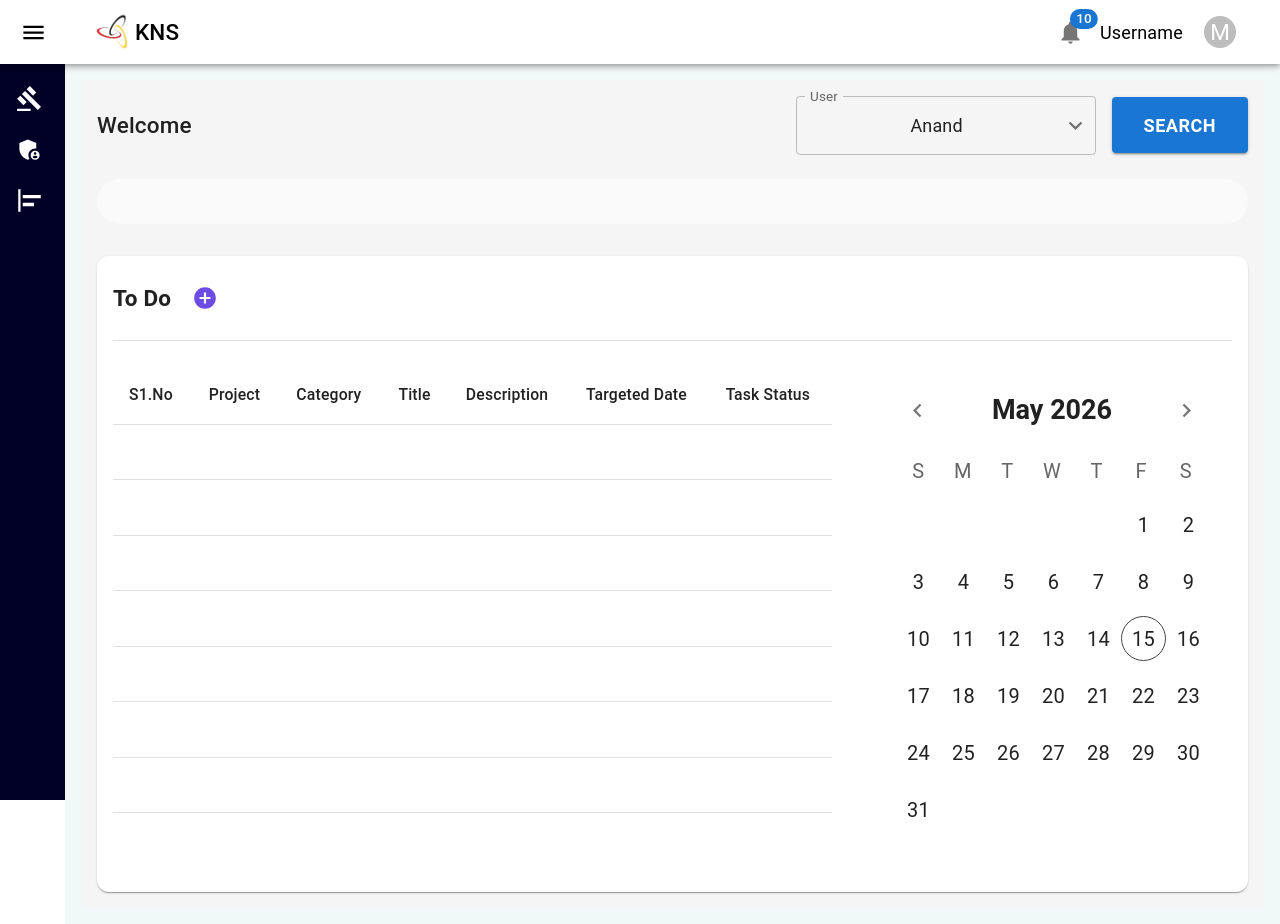
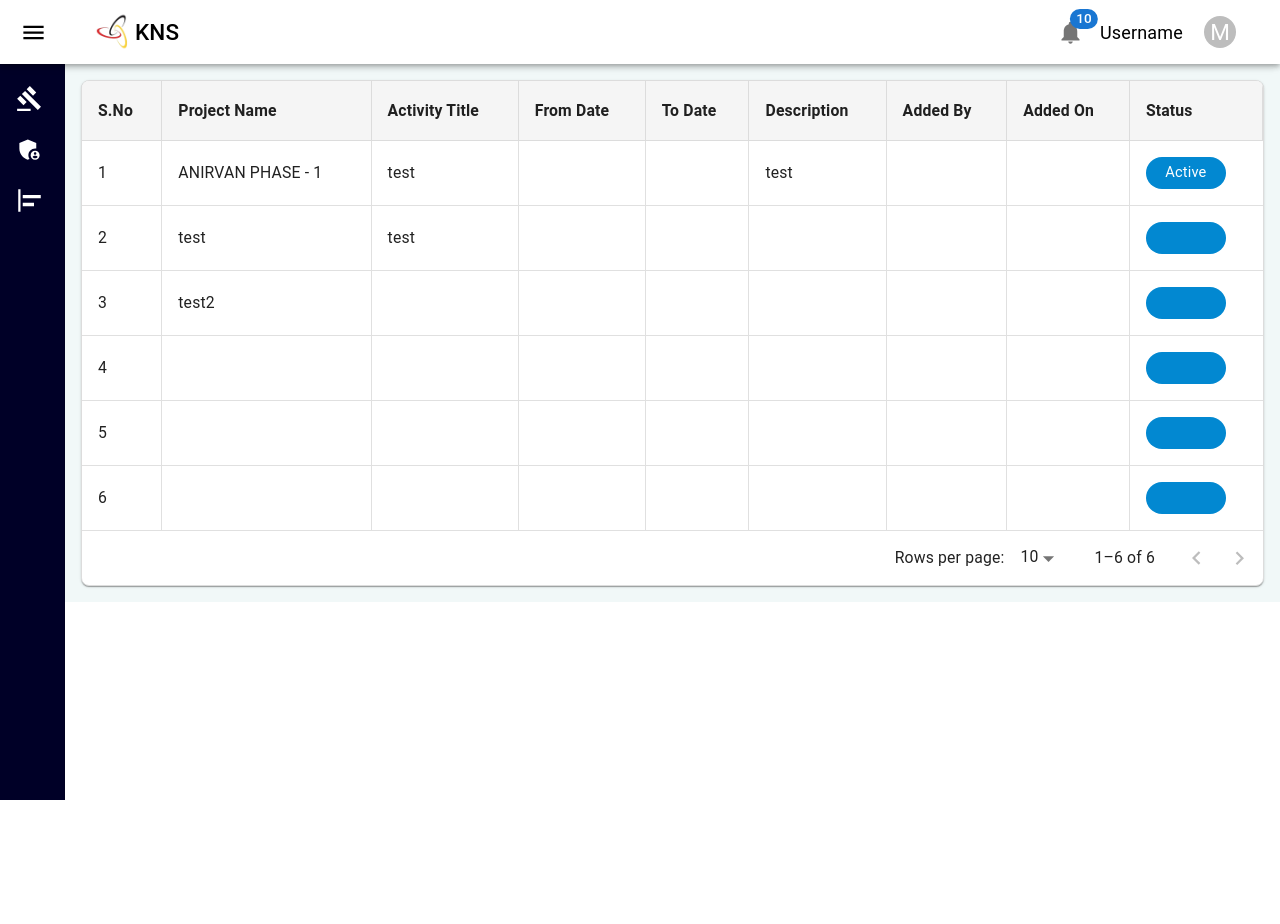
Before and after one commit to harshuharshi222-hash/react-js-project, a React (Vite) app: page / in a window 1280 px wide. After the commit the page ends 800 px from the top, so only its background shows below. Built offline with nearby package versions, Linux system fonts and the light colour scheme.

Commit message:
fix: column style

```diff
--- a/src/components/sideBar.jsx
+++ b/src/components/sideBar.jsx
@@ -332,8 +332,8 @@ export default function MiniDrawer() {
                 <DrawerHeader />
                 {/* <CreateCL></CreateCL> */}
                 {/* <Promo></Promo> */}
-                <Dashboard></Dashboard>
-                {/* <PromotionalActivity></PromotionalActivity> */}
+                {/* <Dashboard></Dashboard> */}
+                <PromotionalActivity></PromotionalActivity>
                 {/* <CustomizedTables></CustomizedTables> */}
             </Box>
         </Box >
--- a/src/components/table.jsx
+++ b/src/components/table.jsx
@@ -106,85 +106,167 @@ export default function PromotionalActivity() {
   };
 
   return (
-    <Box sx={{ background: "#f5f5f5", minHeight: "100vh", p: 2 }}>
-      {/* Header */}
-      <Box
-        sx={{
-          display: "flex",
-          justifyContent: "space-between",
-          alignItems: "center",
-          mb: 2,
-        }}
-      >
-        <Typography variant="h6" sx={{fontWeight:700}}>
-          Promotional Activity
-          <IconButton>
-                                   <AddCircleIcon
-                                     sx={{
-                                       color: "#6c4ce3",
-                                       fontSize: 36,
-                                       padding:"5px",
-                                       margin:"5px",
+    // <Box sx={{ background: "#f5f5f5", minHeight: "100vh", p: 2 }}>
+    //   {/* Header */}
+    //   <Box
+    //     sx={{
+    //       display: "flex",
+    //       justifyContent: "space-between",
+    //       alignItems: "center",
+    //       mb: 2,
+    //     }}
+    //   >
+    //     <Typography variant="h6" sx={{fontWeight:700}}>
+    //       Promotional Activity
+    //       <IconButton>
+    //                                <AddCircleIcon
+    //                                  sx={{
+    //                                    color: "#6c4ce3",
+    //                                    fontSize: 36,
+    //                                    padding:"5px",
+    //                                    margin:"5px",
 
-                                     }}
-                                   />
-                                 </IconButton>
-        </Typography>
+    //                                  }}
+    //                                />
+    //                              </IconButton>
+    //     </Typography>
 
 
 
-                                 {/* <Divider sx={{mb:3}}/> */}
-        <Box sx={{ display: "flex", gap: 2 }}>
-            <FormControl size="small" sx={{ minWidth: 20   }}>
+    //                              {/* <Divider sx={{mb:3}}/> */}
+    //     <Box sx={{ display: "flex", gap: 2 }}>
+    //         <FormControl size="small" sx={{ minWidth: 20   }}>
 
-            <Select label="Project" >
-              <MenuItem value="">SL No</MenuItem>
-              <MenuItem value="1">PRO</MenuItem>
-              <MenuItem value="2">ANi</MenuItem>
-            </Select>
-          </FormControl>
+    //         <Select label="Project" >
+    //           <MenuItem value="">SL No</MenuItem>
+    //           <MenuItem value="1">PRO</MenuItem>
+    //           <MenuItem value="2">ANi</MenuItem>
+    //         </Select>
+    //       </FormControl>
 
 
 
-          <FormControl size="small" sx={{ minWidth: 220 }}>
-            <InputLabel>Project</InputLabel>
-            <Select label="Project">
-              <MenuItem value="">All</MenuItem>
-              <MenuItem value="1">ANIRVAN PHASE - 1</MenuItem>
-              <MenuItem value="2">ANIRVAN PHASE - 4</MenuItem>
-            </Select>
-          </FormControl>
+    //       <FormControl size="small" sx={{ minWidth: 220 }}>
+    //         <InputLabel>Project</InputLabel>
+    //         <Select label="Project">
+    //           <MenuItem value="">All</MenuItem>
+    //           <MenuItem value="1">ANIRVAN PHASE - 1</MenuItem>
+    //           <MenuItem value="2">ANIRVAN PHASE - 4</MenuItem>
+    //         </Select>
+    //       </FormControl>
 
-          <FormControl size="small" sx={{ minWidth: 160 }}>
-            <InputLabel>Status</InputLabel>
-            <Select label="Status">
-              <MenuItem value="">All</MenuItem>
-              <MenuItem value="Active">Active</MenuItem>
-              <MenuItem value="Inactive">Inactive</MenuItem>
-            </Select>
-          </FormControl>
+    //       <FormControl size="small" sx={{ minWidth: 160 }}>
+    //         <InputLabel>Status</InputLabel>
+    //         <Select label="Status">
+    //           <MenuItem value="">All</MenuItem>
+    //           <MenuItem value="Active">Active</MenuItem>
+    //           <MenuItem value="Inactive">Inactive</MenuItem>
+    //         </Select>
+    //       </FormControl>
 
-          <TextField size="small" label="Search" />
+    //       <TextField size="small" label="Search" />
 
-          <Button variant="contained">Search</Button>
-        </Box>
-      </Box>
+    //       <Button variant="contained">Search</Button>
+    //     </Box>
+    //   </Box>
 
-      {/* Table */}
-      <Paper sx={{ width: "100%", overflow: "hidden" }}>
+    //   {/* Table */}
+    //   <Paper sx={{ width: "100%", overflow: "hidden" }}>
+    //     <TableContainer>
+    //       <Table>
+    //         <TableHead>
+    //           <TableRow sx={{ background: "#f1f1f1" }}>
+    //             <TableCell><b>S.No</b></TableCell>
+    //             <TableCell><b>Project Name</b></TableCell>
+    //             <TableCell><b>Activity Title</b></TableCell>
+    //             <TableCell><b>From Date</b></TableCell>
+    //             <TableCell><b>To Date</b></TableCell>
+    //             <TableCell><b>Description</b></TableCell>
+    //             <TableCell><b>Added By</b></TableCell>
+    //             <TableCell><b>Added On</b></TableCell>
+    //             <TableCell><b>Status</b></TableCell>
+    //           </TableRow>
+    //         </TableHead>
+
+    //         <TableBody>
+    //           {rows
+    //             .slice(page * rowsPerPage, page * rowsPerPage + rowsPerPage)
+    //             .map((row) => (
+    //               <TableRow hover key={row.id}>
+    //                 <TableCell>{row.id}</TableCell>
+    //                 <TableCell>{row.project}</TableCell>
+    //                 <TableCell>{row.activity}</TableCell>
+    //                 <TableCell>{row.fromDate}</TableCell>
+    //                 <TableCell>{row.toDate}</TableCell>
+    //                 <TableCell>{row.description}</TableCell>
+    //                 <TableCell>{row.addedBy}</TableCell>
+    //                 <TableCell>{row.addedOn}</TableCell>
+    //                 <TableCell>
+    //                   <Chip
+    //                     label={row.status}
+    //                     color="info"
+    //                     sx={{
+    //                       borderRadius: "20px",
+    //                       color: "#fff",
+    //                       minWidth: "80px",
+    //                     }}
+    //                   />
+    //                 </TableCell>
+    //               </TableRow>
+    //             ))}
+    //         </TableBody>
+    //       </Table>
+    //     </TableContainer>
+
+    //     {/* Pagination */}
+    //     <TablePagination
+    //       rowsPerPageOptions={[5, 10, 25]}
+    //       component="div"
+    //       count={rows.length}
+    //       rowsPerPage={rowsPerPage}
+    //       page={page}
+    //       onPageChange={handleChangePage}
+    //       onRowsPerPageChange={handleChangeRowsPerPage}
+    //     />
+    //   </Paper>
+    // </Box>
+
+    <Paper
+  sx={{
+    width: "100%",
+    overflow: "hidden",
+    border: "1px solid #dcdcdc",
+    borderRadius: 2,
+  }}
+>
   <TableContainer>
     <Table>
       <TableHead>
         <TableRow sx={{ background: "#f1f1f1" }}>
-                <TableCell><b>S.No</b></TableCell>
-                <TableCell><b>Project Name</b></TableCell>
-                <TableCell><b>Activity Title</b></TableCell>
-                <TableCell><b>From Date</b></TableCell>
-                <TableCell><b>To Date</b></TableCell>
-                <TableCell><b>Description</b></TableCell>
-                <TableCell><b>Added By</b></TableCell>
-                <TableCell><b>Added On</b></TableCell>
-                <TableCell><b>Status</b></TableCell>
+          {[
+            "S.No",
+            "Project Name",
+            "Activity Title",
+            "From Date",
+            "To Date",
+            "Description",
+            "Added By",
+            "Added On",
+            "Status",
+          ].map((head) => (
+            <TableCell
+              key={head}
+              sx={{
+                borderRight: "1px solid #dcdcdc",
+                borderBottom: "1px solid #dcdcdc",
+                fontWeight: 700,
+                whiteSpace: "nowrap",
+                background: "#f5f5f5",
+              }}
+            >
+              {head}
+            </TableCell>
+          ))}
         </TableRow>
       </TableHead>
 
@@ -193,15 +275,83 @@ export default function PromotionalActivity() {
           .slice(page * rowsPerPage, page * rowsPerPage + rowsPerPage)
           .map((row) => (
             <TableRow hover key={row.id}>
-                    <TableCell>{row.id}</TableCell>
-                    <TableCell>{row.project}</TableCell>
-                    <TableCell>{row.activity}</TableCell>
-                    <TableCell>{row.fromDate}</TableCell>
-                    <TableCell>{row.toDate}</TableCell>
-                    <TableCell>{row.description}</TableCell>
-                    <TableCell>{row.addedBy}</TableCell>
-                    <TableCell>{row.addedOn}</TableCell>
-                    <TableCell>
+              <TableCell
+                sx={{
+                  borderRight: "1px solid #e0e0e0",
+                  borderBottom: "1px solid #e0e0e0",
+                }}
+              >
+                {row.id}
+              </TableCell>
+
+              <TableCell
+                sx={{
+                  borderRight: "1px solid #e0e0e0",
+                  borderBottom: "1px solid #e0e0e0",
+                }}
+              >
+                {row.project}
+              </TableCell>
+
+              <TableCell
+                sx={{
+                  borderRight: "1px solid #e0e0e0",
+                  borderBottom: "1px solid #e0e0e0",
+                }}
+              >
+                {row.activity}
+              </TableCell>
+
+              <TableCell
+                sx={{
+                  borderRight: "1px solid #e0e0e0",
+                  borderBottom: "1px solid #e0e0e0",
+                }}
+              >
+                {row.fromDate}
+              </TableCell>
+
+              <TableCell
+                sx={{
+                  borderRight: "1px solid #e0e0e0",
+                  borderBottom: "1px solid #e0e0e0",
+                }}
+              >
+                {row.toDate}
+              </TableCell>
+
+              <TableCell
+                sx={{
+                  borderRight: "1px solid #e0e0e0",
+                  borderBottom: "1px solid #e0e0e0",
+                }}
+              >
+                {row.description}
+              </TableCell>
+
+              <TableCell
+                sx={{
+                  borderRight: "1px solid #e0e0e0",
+                  borderBottom: "1px solid #e0e0e0",
+                }}
+              >
+                {row.addedBy}
+              </TableCell>
+
+              <TableCell
+                sx={{
+                  borderRight: "1px solid #e0e0e0",
+                  borderBottom: "1px solid #e0e0e0",
+                }}
+              >
+                {row.addedOn}
+              </TableCell>
+
+              <TableCell
+                sx={{
+                  borderBottom: "1px solid #e0e0e0",
+                }}
+              >
                 <Chip
                   label={row.status}
                   color="info"
@@ -229,6 +379,5 @@ export default function PromotionalActivity() {
     onRowsPerPageChange={handleChangeRowsPerPage}
   />
 </Paper>
-    </Box>
   );
 }
```
Lines whose indentation alone changed are shown as unchanged.
